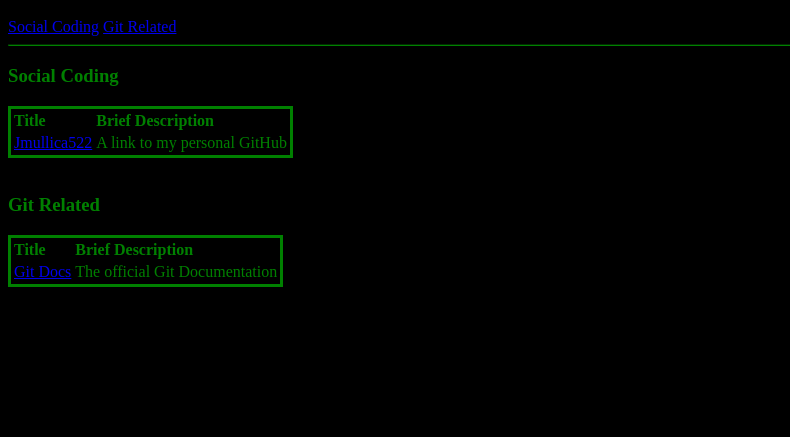
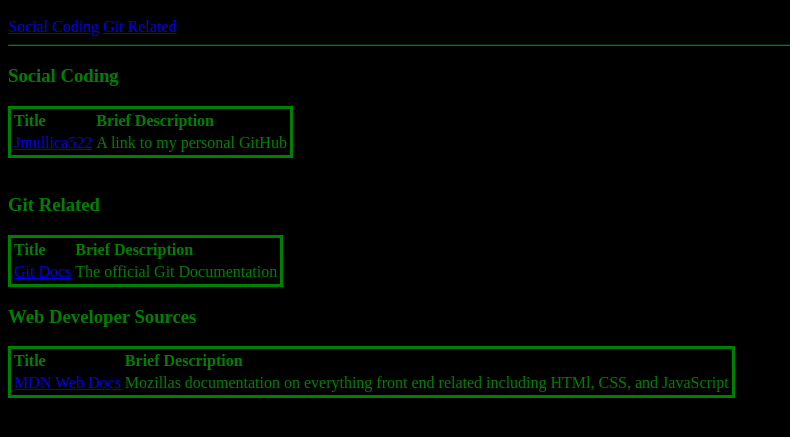
Before and after one commit to Jmullica522/bookMarks, a plain HTML site: page index.html in a window 1280 px wide. Shown: the part 101-538 px from the top of the page, without its empty margins (0-790 px from the left). Drawn offline with Linux system fonts and the light colour scheme.

Commit message:
Updated site with new section and link

```diff
--- a/index.html
+++ b/index.html
@@ -28,6 +28,13 @@
   <TR><TD><a href="git-scm.com/doc">Git Docs</a><TD>The official Git Documentation
 </TABLE>
 </div>
+<div>
+<h3 id="webDev">Web Developer Sources</h3>
+<TABLE class="linkTable">
+  <TR><TD><b>Title</b><TD><b>Brief Description</b>
+  <TR><TD><a href="https://developer.mozilla.org/en-US/">MDN Web Docs</a><TD>Mozillas documentation on everything front end related including HTMl, CSS, and JavaScript
+</TABLE>
+</div>
 <script src=""></script>
 </body>
 </html>
```
